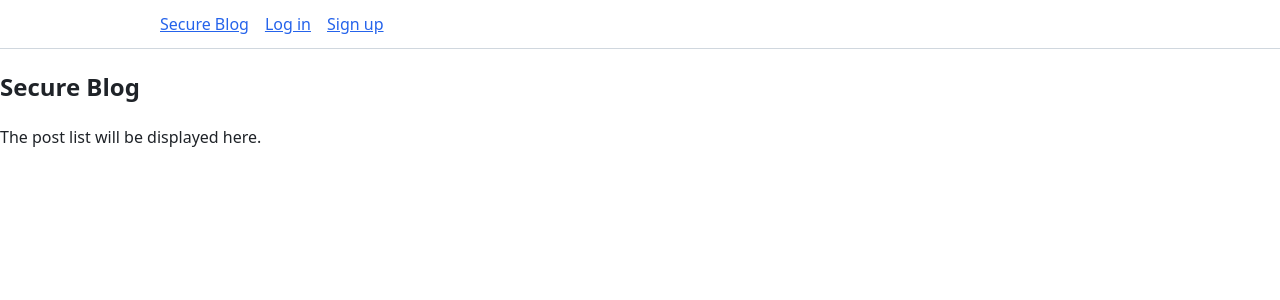
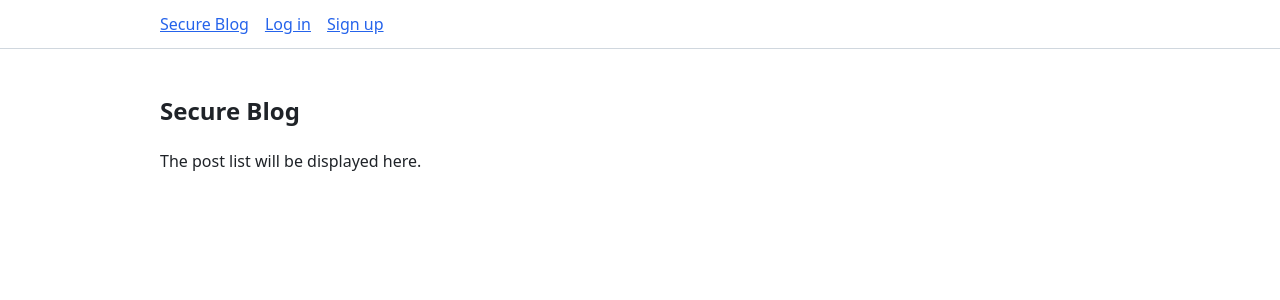
Before and after one commit to kardiguemagassa/secure-blog, a React (Vite) app in the folder app/: page / in a window 1280 px wide. Shown: the top 300 px of the page. Built offline with nearby package versions, Linux system fonts and the light colour scheme.

Commit message:
fix(app): restore main landmark and remove duplicate login route

```diff
--- a/app/src/components/Layout.tsx
+++ b/app/src/components/Layout.tsx
@@ -14,10 +14,10 @@ export function Layout() {
     <>
       <header>
         <nav>
-          <Link to="/">Secure Blog</Link>{' '}
+          <Link to="/">Secure Blog</Link>
           {isAuthenticated ? (
             <>
-              <NavLink to="/me">{user?.username}</NavLink>{' '}
+              <NavLink to="/me">{user?.username}</NavLink>
               <button type="button" onClick={handleLogout}>
                 Log out
               </button>
@@ -30,9 +30,9 @@ export function Layout() {
           )}
         </nav>
       </header>
-      <>
+      <main>
         <Outlet />
-      </>
+      </main>
     </>
   )
 }
--- a/app/src/router.tsx
+++ b/app/src/router.tsx
@@ -5,14 +5,13 @@ import { HomePage } from './pages/HomePage'
 import { LoginPage } from './pages/LoginPage'
 import { NotFoundPage } from './pages/NotFoundPage'
 import { ProfilePage } from './pages/ProfilePage'
-import { RegisterPage } from './pages/RegisterPage.tsx'
+import { RegisterPage } from './pages/RegisterPage'
 
 export const router = createBrowserRouter([
   {
     element: <Layout />,
     children: [
       { index: true, element: <HomePage /> },
-      { path: 'login', element: <LoginPage /> },
       { path: 'login', element: <LoginPage /> },
       { path: 'register', element: <RegisterPage /> },
       {
```
